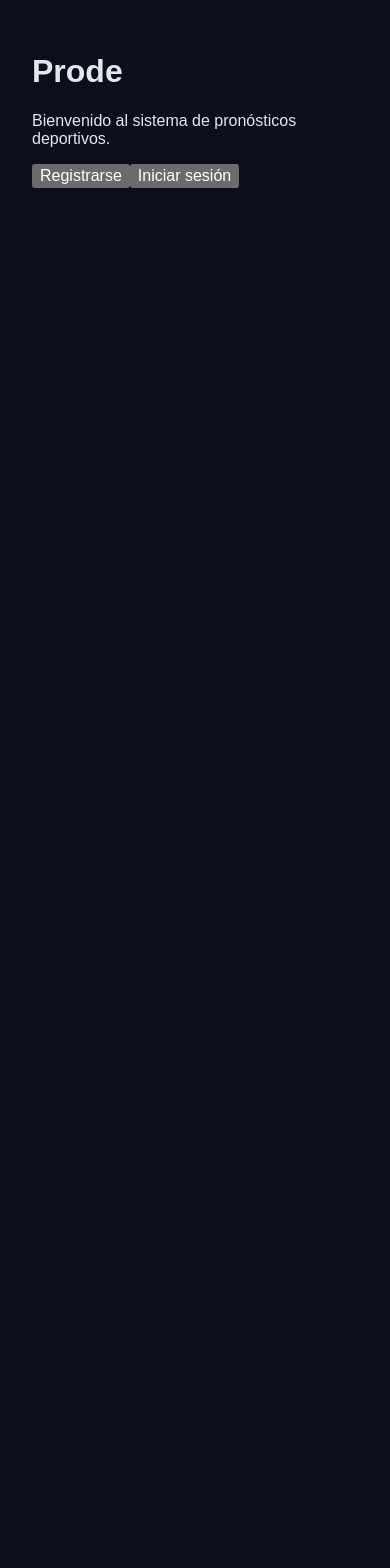
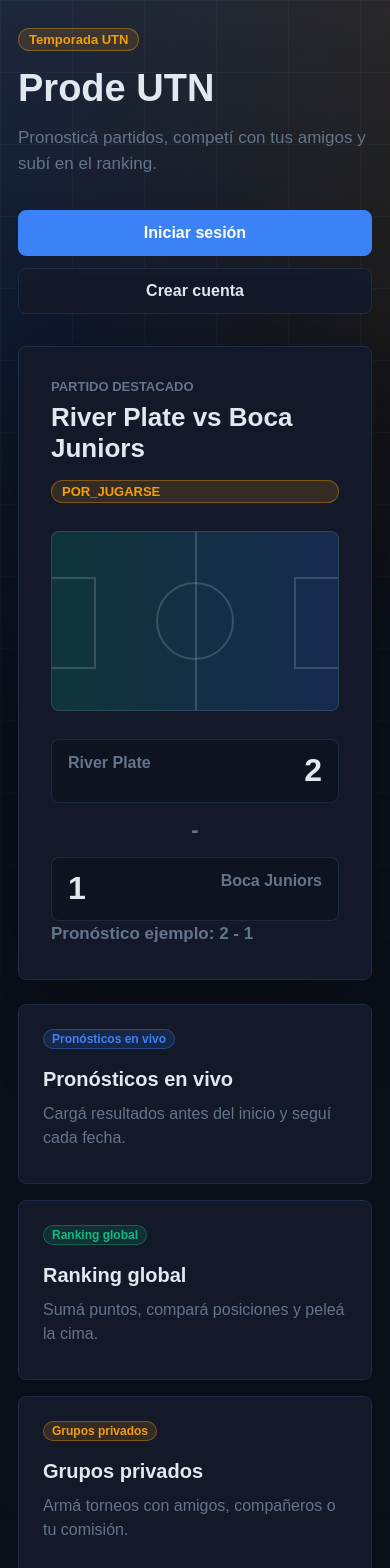
Before and after one commit to JuanFerrere/TPI_PROGRAMACION4, a React app in the folder prode/frontend/: page / in a window 390 px wide. Shown: the top 1568 px of the page. Before the commit the page ends 844 px from the top, so only its background shows below. Built offline with nearby package versions, Linux system fonts and the light colour scheme; no server answers; the HTML template or start-up script is replaced by a standard one.

Commit message:
Rediseña landing premium del Prode

```diff
--- a/prode/frontend/src/App.css
+++ b/prode/frontend/src/App.css
@@ -1,184 +1,267 @@
-.counter {
-  font-size: 16px;
-  padding: 5px 10px;
-  border-radius: 5px;
-  color: var(--accent);
-  background: var(--accent-bg);
-  border: 2px solid transparent;
-  transition: border-color 0.3s;
-  margin-bottom: 24px;
+.home-page {
+  min-height: 100vh;
+  overflow: hidden;
+  padding: 40px 24px;
+  position: relative;
+}
 
-  &:hover {
-    border-color: var(--accent-border);
+.home-page::before {
+  background:
+    linear-gradient(135deg, rgba(59, 130, 246, 0.16), transparent 34%),
+    linear-gradient(225deg, rgba(245, 158, 11, 0.12), transparent 30%),
+    var(--color-background);
+  content: "";
+  inset: 0;
+  position: absolute;
+  z-index: -2;
+}
+
+.home-page::after {
+  background-image:
+    linear-gradient(rgba(226, 232, 240, 0.04) 1px, transparent 1px),
+    linear-gradient(90deg, rgba(226, 232, 240, 0.04) 1px, transparent 1px);
+  background-size: 72px 72px;
+  content: "";
+  inset: 0;
+  mask-image: linear-gradient(to bottom, black, transparent 88%);
+  position: absolute;
+  z-index: -1;
+}
+
+.home-hero {
+  align-items: center;
+  display: grid;
+  gap: 32px;
+  grid-template-columns: minmax(0, 1.05fr) minmax(320px, 0.95fr);
+  margin: 0 auto;
+  max-width: 1120px;
+  min-height: 560px;
+  width: 100%;
+}
+
+.home-hero__content {
+  max-width: 650px;
+}
+
+.home-hero h1 {
+  color: var(--color-text);
+  font-size: 64px;
+  line-height: 1;
+  margin: 18px 0 18px;
+}
+
+.home-hero p {
+  color: var(--color-text-muted);
+  font-size: 20px;
+  line-height: 1.55;
+  margin: 0;
+  max-width: 560px;
+}
+
+.home-actions {
+  display: flex;
+  flex-wrap: wrap;
+  gap: 12px;
+  margin-top: 32px;
+}
+
+.home-match-card {
+  box-shadow: 0 24px 90px rgba(0, 0, 0, 0.32);
+}
+
+.home-match-card__header {
+  align-items: flex-start;
+  display: flex;
+  gap: 16px;
+  justify-content: space-between;
+}
+
+.home-match-card h2 {
+  color: var(--color-text);
+  font-size: 26px;
+  line-height: 1.2;
+  margin: 8px 0 0;
+}
+
+.home-eyebrow {
+  color: var(--color-text-muted);
+  display: block;
+  font-size: 13px;
+  font-weight: 700;
+  text-transform: uppercase;
+}
+
+.home-pitch {
+  background:
+    linear-gradient(90deg, rgba(16, 185, 129, 0.18), rgba(59, 130, 246, 0.18)),
+    #0F172A;
+  border: 1px solid rgba(226, 232, 240, 0.12);
+  border-radius: 8px;
+  height: 180px;
+  margin: 28px 0;
+  overflow: hidden;
+  position: relative;
+}
+
+.home-pitch::before,
+.home-pitch::after {
+  border: 2px solid rgba(226, 232, 240, 0.18);
+  content: "";
+  height: 88px;
+  position: absolute;
+  top: 45px;
+  width: 42px;
+}
+
+.home-pitch::before {
+  border-left: 0;
+  left: 0;
+}
+
+.home-pitch::after {
+  border-right: 0;
+  right: 0;
+}
+
+.home-pitch__line {
+  background: rgba(226, 232, 240, 0.18);
+  height: 100%;
+  left: 50%;
+  position: absolute;
+  top: 0;
+  width: 2px;
+}
+
+.home-pitch__circle {
+  border: 2px solid rgba(226, 232, 240, 0.18);
+  border-radius: 50%;
+  height: 78px;
+  left: 50%;
+  position: absolute;
+  top: 50%;
+  transform: translate(-50%, -50%);
+  width: 78px;
+}
+
+.home-score-preview {
+  align-items: center;
+  display: grid;
+  gap: 14px;
+  grid-template-columns: 1fr auto 1fr;
+}
+
+.home-score-preview div {
+  align-items: center;
+  background: rgba(11, 15, 26, 0.55);
+  border: 1px solid rgba(30, 45, 69, 0.9);
+  border-radius: 8px;
+  display: flex;
+  gap: 12px;
+  justify-content: space-between;
+  min-height: 64px;
+  padding: 14px 16px;
+}
+
+.home-score-preview span {
+  color: var(--color-text-muted);
+  font-weight: 700;
+}
+
+.home-score-preview strong {
+  color: var(--color-text);
+  font-size: 32px;
+  line-height: 1;
+}
+
+.home-score-preview__separator {
+  color: var(--color-amber);
+  font-size: 22px;
+}
+
+.home-prediction {
+  color: var(--color-text);
+  font-weight: 700;
+  margin: 18px 0 0;
+}
+
+.home-features {
+  display: grid;
+  gap: 16px;
+  grid-template-columns: repeat(4, minmax(0, 1fr));
+  margin: 24px auto 0;
+  max-width: 1120px;
+  width: 100%;
+}
+
+.home-feature-card {
+  min-height: 180px;
+}
+
+.home-feature-card h2 {
+  color: var(--color-text);
+  font-size: 20px;
+  line-height: 1.25;
+  margin: 18px 0 10px;
+}
+
+.home-feature-card p {
+  color: var(--color-text-muted);
+  line-height: 1.5;
+  margin: 0;
+}
+
+@media (max-width: 920px) {
+  .home-page {
+    padding: 28px 18px;
   }
-  &:focus-visible {
-    outline: 2px solid var(--accent);
-    outline-offset: 2px;
+
+  .home-hero {
+    grid-template-columns: 1fr;
+    min-height: 0;
+  }
+
+  .home-hero h1 {
+    font-size: 48px;
+  }
+
+  .home-features {
+    grid-template-columns: repeat(2, minmax(0, 1fr));
   }
 }
 
-.hero {
-  position: relative;
-
-  .base,
-  .framework,
-  .vite {
-    inset-inline: 0;
-    margin: 0 auto;
+@media (max-width: 560px) {
+  .home-hero h1 {
+    font-size: 38px;
   }
 
-  .base {
-    width: 170px;
-    position: relative;
-    z-index: 0;
+  .home-hero p {
+    font-size: 17px;
   }
 
-  .framework,
-  .vite {
-    position: absolute;
+  .home-actions {
+    flex-direction: column;
   }
 
-  .framework {
-    z-index: 1;
-    top: 34px;
-    height: 28px;
-    transform: perspective(2000px) rotateZ(300deg) rotateX(44deg) rotateY(39deg)
-      scale(1.4);
+  .home-actions .ui-button {
+    width: 100%;
   }
 
-  .vite {
-    z-index: 0;
-    top: 107px;
-    height: 26px;
-    width: auto;
-    transform: perspective(2000px) rotateZ(300deg) rotateX(40deg) rotateY(39deg)
-      scale(0.8);
+  .home-match-card__header,
+  .home-score-preview,
+  .home-score-preview div {
+    align-items: stretch;
+    grid-template-columns: 1fr;
+  }
+
+  .home-match-card__header {
+    flex-direction: column;
+  }
+
+  .home-score-preview__separator {
+    text-align: center;
+  }
+
+  .home-features {
+    grid-template-columns: 1fr;
   }
 }
-
-#center {
-  display: flex;
-  flex-direction: column;
-  gap: 25px;
-  place-content: center;
-  place-items: center;
-  flex-grow: 1;
-
-  @media (max-width: 1024px) {
-    padding: 32px 20px 24px;
-    gap: 18px;
-  }
-}
-
-#next-steps {
-  display: flex;
-  border-top: 1px solid var(--border);
-  text-align: left;
-
-  & > div {
-    flex: 1 1 0;
-    padding: 32px;
-    @media (max-width: 1024px) {
-      padding: 24px 20px;
-    }
-  }
-
-  .icon {
-    margin-bottom: 16px;
-    width: 22px;
-    height: 22px;
-  }
-
-  @media (max-width: 1024px) {
-    flex-direction: column;
-    text-align: center;
-  }
-}
-
-#docs {
-  border-right: 1px solid var(--border);
-
-  @media (max-width: 1024px) {
-    border-right: none;
-    border-bottom: 1px solid var(--border);
-  }
-}
-
-#next-steps ul {
-  list-style: none;
-  padding: 0;
-  display: flex;
-  gap: 8px;
-  margin: 32px 0 0;
-
-  .logo {
-    height: 18px;
-  }
-
-  a {
-    color: var(--text-h);
-    font-size: 16px;
-    border-radius: 6px;
-    background: var(--social-bg);
-    display: flex;
-    padding: 6px 12px;
-    align-items: center;
-    gap: 8px;
-    text-decoration: none;
-    transition: box-shadow 0.3s;
-
-    &:hover {
-      box-shadow: var(--shadow);
-    }
-    .button-icon {
-      height: 18px;
-      width: 18px;
-    }
-  }
-
-  @media (max-width: 1024px) {
-    margin-top: 20px;
-    flex-wrap: wrap;
-    justify-content: center;
-
-    li {
-      flex: 1 1 calc(50% - 8px);
-    }
-
-    a {
-      width: 100%;
-      justify-content: center;
-      box-sizing: border-box;
-    }
-  }
-}
-
-#spacer {
-  height: 88px;
-  border-top: 1px solid var(--border);
-  @media (max-width: 1024px) {
-    height: 48px;
-  }
-}
-
-.ticks {
-  position: relative;
-  width: 100%;
-
-  &::before,
-  &::after {
-    content: '';
-    position: absolute;
-    top: -4.5px;
-    border: 5px solid transparent;
-  }
-
-  &::before {
-    left: 0;
-    border-left-color: var(--border);
-  }
-  &::after {
-    right: 0;
-    border-right-color: var(--border);
-  }
-}
--- a/prode/frontend/src/App.jsx
+++ b/prode/frontend/src/App.jsx
@@ -1,4 +1,33 @@
 import { useNavigate } from "react-router";
+import Badge from "./components/ui/Badge.jsx";
+import Button from "./components/ui/Button.jsx";
+import Card from "./components/ui/Card.jsx";
+import "./App.css";
+
+const features = [
+  {
+    title: "Pronósticos en vivo",
+    description: "Cargá resultados antes del inicio y seguí cada fecha.",
+    accent: "primary",
+  },
+  {
+    title: "Ranking global",
+    description: "Sumá puntos, compará posiciones y peleá la cima.",
+    accent: "success",
+  },
+  {
+    title: "Grupos privados",
+    description: "Armá torneos con amigos, compañeros o tu comisión.",
+    accent: "amber",
+  },
+  {
+    title: "Resultados automáticos",
+    badge: "Cálculo de puntos",
+    description:
+      "Cuando se carga el resultado, el sistema calcula puntos y actualiza rankings al instante.",
+    accent: "primary",
+  },
+];
 
 function App() {
   const navigate = useNavigate();
@@ -12,13 +41,66 @@
   }
 
   return (
-    <main>
-      <h1>Prode</h1>
+    <main className="home-page">
+      <section className="home-hero">
+        <div className="home-hero__content">
+          <Badge variant="amber">Temporada UTN</Badge>
+          <h1>Prode UTN</h1>
+          <p>
+            Pronosticá partidos, competí con tus amigos y subí en el ranking.
+          </p>
 
-      <p>Bienvenido al sistema de pronósticos deportivos.</p>
+          <div className="home-actions">
+            <Button onClick={irALogin} size="lg">
+              Iniciar sesión
+            </Button>
+            <Button onClick={irARegistro} size="lg" variant="secondary">
+              Crear cuenta
+            </Button>
+          </div>
+        </div>
 
-      <button onClick={irARegistro}>Registrarse</button>
-      <button onClick={irALogin}>Iniciar sesión</button>
+        <Card className="home-match-card" padding="lg">
+          <div className="home-match-card__header">
+            <div>
+              <span className="home-eyebrow">Partido destacado</span>
+              <h2>River Plate vs Boca Juniors</h2>
+            </div>
+            <Badge variant="amber">POR_JUGARSE</Badge>
+          </div>
+
+          <div className="home-pitch" aria-hidden="true">
+            <span className="home-pitch__line" />
+            <span className="home-pitch__circle" />
+          </div>
+
+          <div className="home-score-preview">
+            <div>
+              <span>River Plate</span>
+              <strong>2</strong>
+            </div>
+            <span className="home-score-preview__separator">-</span>
+            <div>
+              <strong>1</strong>
+              <span>Boca Juniors</span>
+            </div>
+          </div>
+
+          <p className="home-prediction">Pronóstico ejemplo: 2 - 1</p>
+        </Card>
+      </section>
+
+      <section className="home-features" aria-label="Funciones principales">
+        {features.map((feature) => (
+          <Card className="home-feature-card" key={feature.title}>
+            <Badge size="sm" variant={feature.accent}>
+              {feature.badge || feature.title}
+            </Badge>
+            <h2>{feature.title}</h2>
+            <p>{feature.description}</p>
+          </Card>
+        ))}
+      </section>
     </main>
   );
 }
```
